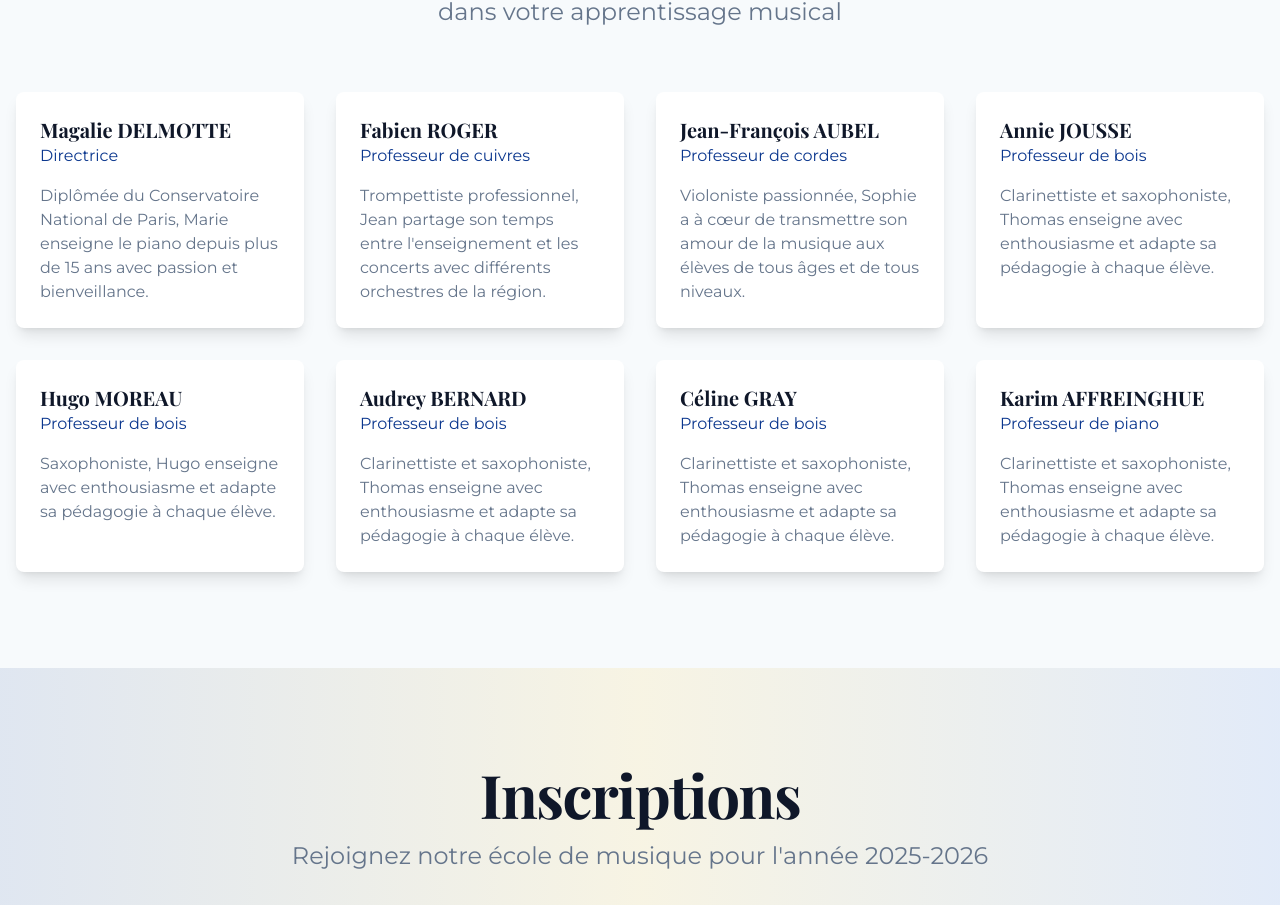
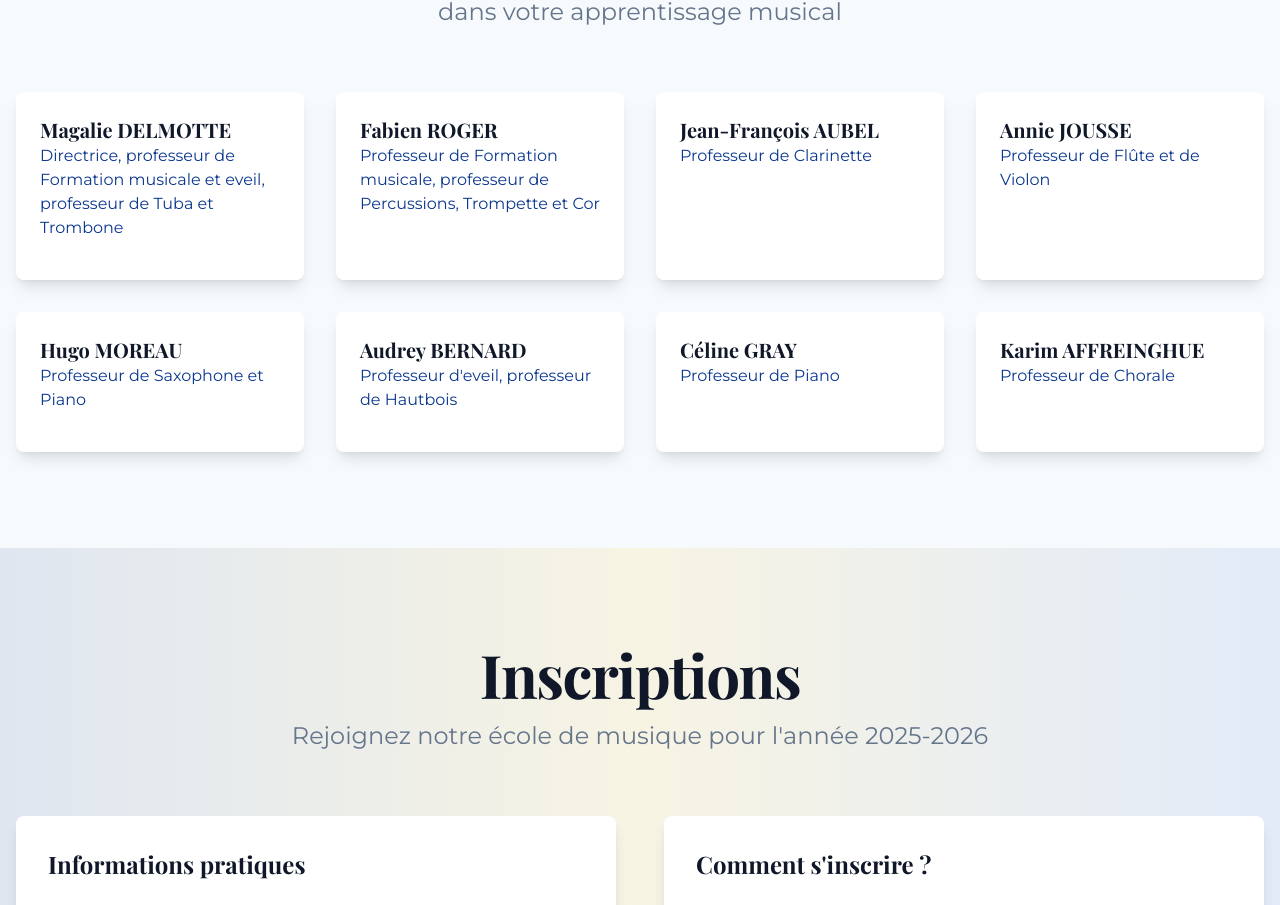
Before and after one commit to Nathandelenclos/harmonie-montreuil-sur-mer, a Next.js app: page /ecole-de-musique in a window 1280 px wide. Shown: the part 4990-5895 px from the top of the page. Built offline with nearby package versions, Linux system fonts and the light colour scheme; no server answers; a web font is replaced by a local one.

Commit message:
feat: edit teachers informations

```diff
--- a/app/ecole-de-musique/page.tsx
+++ b/app/ecole-de-musique/page.tsx
@@ -24,51 +24,35 @@ export default function MusicSchoolPage() {
   const teachers = [
     {
       name: "Magalie DELMOTTE",
-      role: "Directrice",
-      image: "/placeholder.svg?height=300&width=300&text=Marie",
-      bio: "Diplômée du Conservatoire National de Paris, Marie enseigne le piano depuis plus de 15 ans avec passion et bienveillance.",
-    },
+      role: "Directrice, professeur de Formation musicale et eveil, professeur de Tuba et Trombone",
+     },
     {
       name: "Fabien ROGER",
-      role: "Professeur de cuivres",
-      image: "/placeholder.svg?height=300&width=300&text=Jean",
-      bio: "Trompettiste professionnel, Jean partage son temps entre l'enseignement et les concerts avec différents orchestres de la région.",
+      role: "Professeur de Formation musicale, professeur de Percussions, Trompette et Cor",
     },
     {
       name: "Jean-François AUBEL",
-      role: "Professeur de cordes",
-      image: "/placeholder.svg?height=300&width=300&text=Sophie",
-      bio: "Violoniste passionnée, Sophie a à cœur de transmettre son amour de la musique aux élèves de tous âges et de tous niveaux.",
+      role: "Professeur de Clarinette",
     },
     {
       name: "Annie JOUSSE",
-      role: "Professeur de bois",
-      image: "/placeholder.svg?height=300&width=300&text=Thomas",
-      bio: "Clarinettiste et saxophoniste, Thomas enseigne avec enthousiasme et adapte sa pédagogie à chaque élève.",
+      role: "Professeur de Flûte et de Violon",
     },
     {
       name: "Hugo MOREAU",
-      role: "Professeur de bois",
-      image: "/placeholder.svg?height=300&width=300&text=Thomas",
-      bio: "Saxophoniste, Hugo enseigne avec enthousiasme et adapte sa pédagogie à chaque élève.",
+      role: "Professeur de Saxophone et Piano",
     },
     {
       name: "Audrey BERNARD",
-      role: "Professeur de bois",
-      image: "/placeholder.svg?height=300&width=300&text=Thomas",
-      bio: "Clarinettiste et saxophoniste, Thomas enseigne avec enthousiasme et adapte sa pédagogie à chaque élève.",
+      role: "Professeur d'eveil, professeur de Hautbois",
     },
     {
       name: "Céline GRAY",
-      role: "Professeur de bois",
-      image: "/placeholder.svg?height=300&width=300&text=Thomas",
-      bio: "Clarinettiste et saxophoniste, Thomas enseigne avec enthousiasme et adapte sa pédagogie à chaque élève.",
+      role: "Professeur de Piano",
     },
     {
       name: "Karim AFFREINGHUE",
-      role: "Professeur de piano",
-      image: "/placeholder.svg?height=300&width=300&text=Thomas",
-      bio: "Clarinettiste et saxophoniste, Thomas enseigne avec enthousiasme et adapte sa pédagogie à chaque élève.",
+      role: "Professeur de Chorale",
     },
   ]
 
@@ -369,7 +353,6 @@ export default function MusicSchoolPage() {
                   <div className="p-6">
                     <h3 className="text-xl font-bold">{teacher.name}</h3>
                     <p className="text-primary mb-4">{teacher.role}</p>
-                    <p className="text-muted-foreground">{teacher.bio}</p>
                   </div>
                 </div>
               </AnimatedSection>
```
